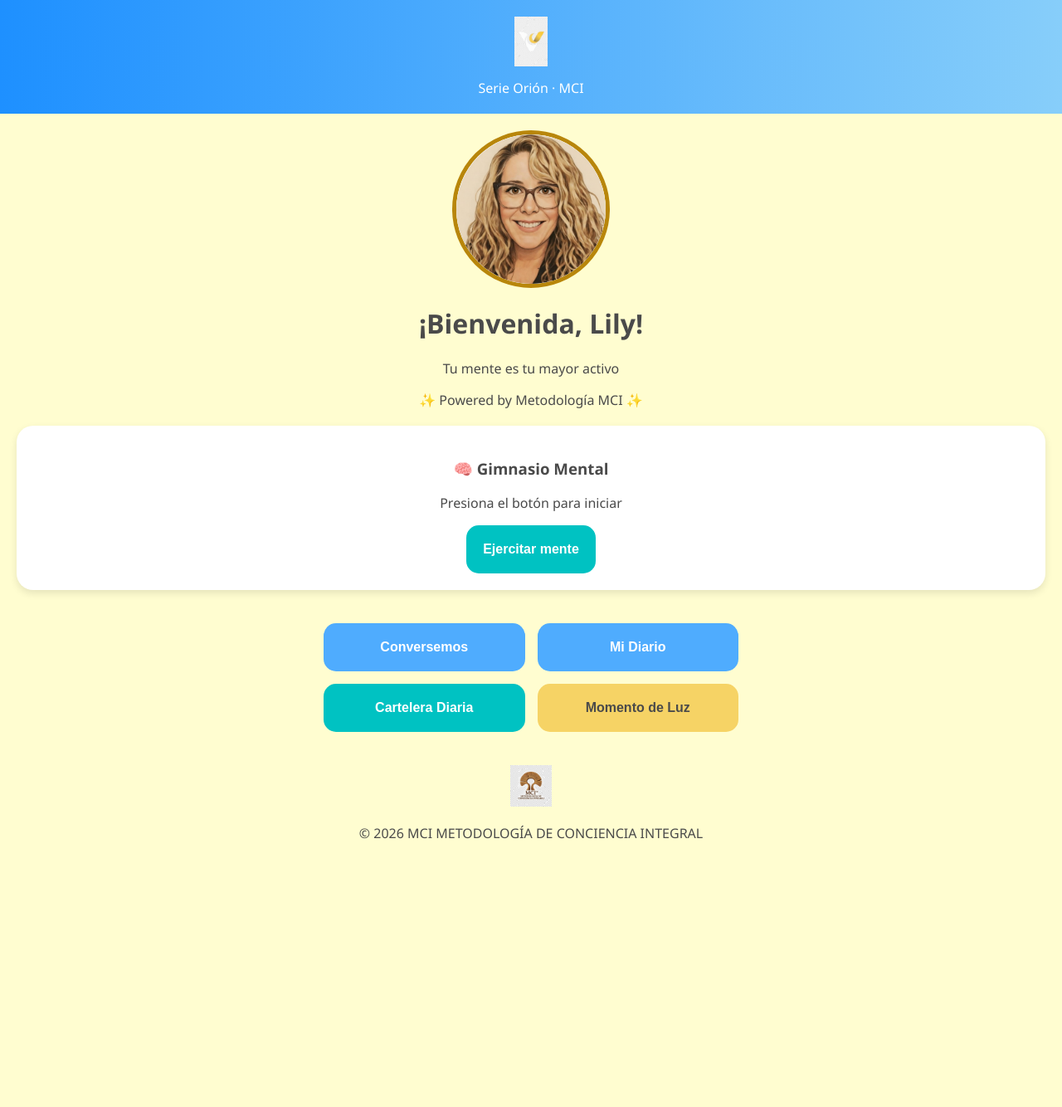
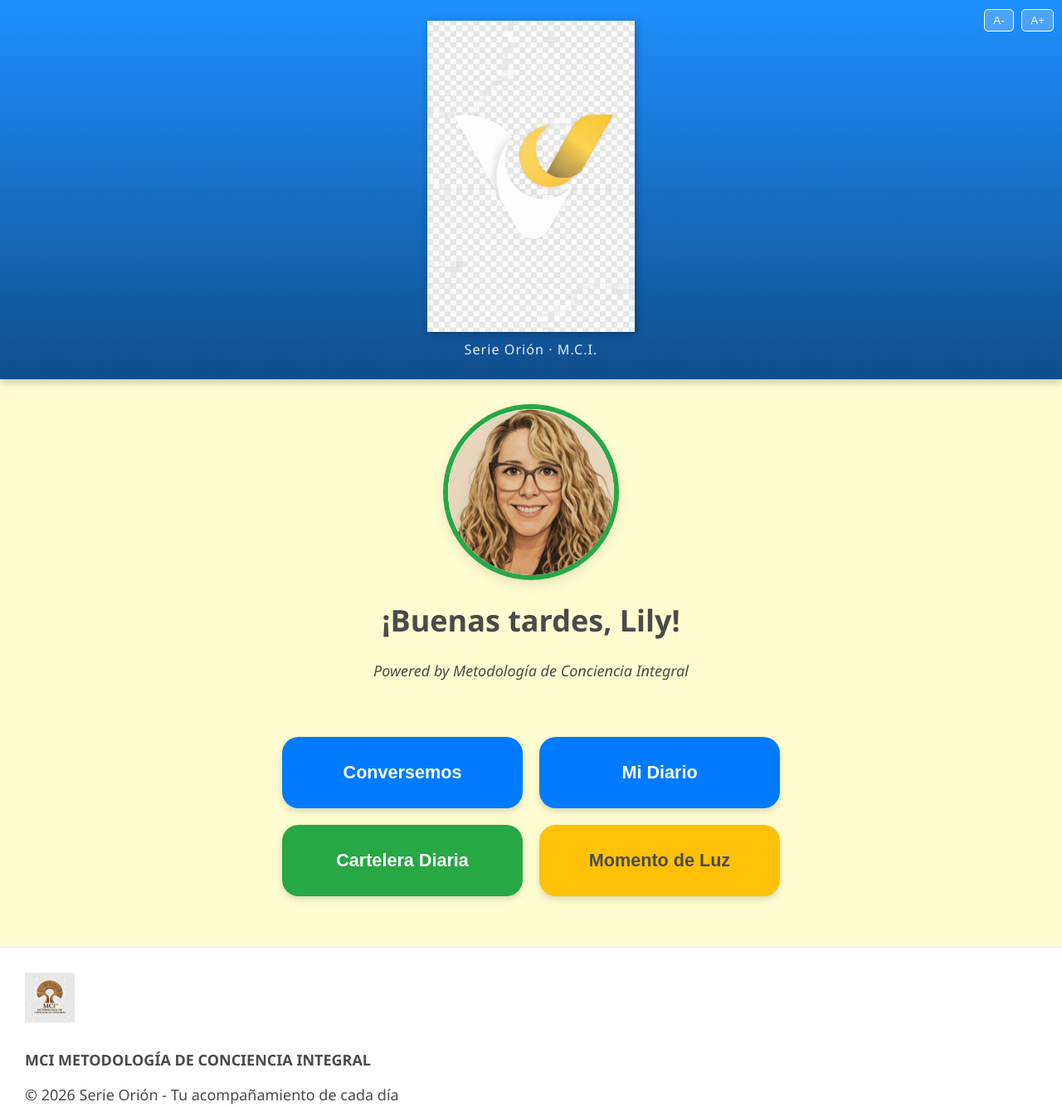
Before and after one commit to MCI-Metodologia/vespera-app, a plain HTML site: page index.html in a window 1280 px wide. Shown: the whole page at 83% size. Before the commit the page ends 1031 px from the top, so only its background shows below. Drawn offline with Linux system fonts and the light colour scheme.

Commit message:
Update title and enhance accessibility features

```diff
--- a/index.html
+++ b/index.html
@@ -3,66 +3,83 @@
 <head>
     <meta charset="UTF-8">
     <meta name="viewport" content="width=device-width, initial-scale=1.0">
-    <title>VESPERA - Serie Orión</title>
+    <title>VESPERA - MCI</title>
     <style>
-        body { background-color: #FFFDD0; font-family: 'Segoe UI', sans-serif; margin: 0; color: #4A4A4A; text-align: center; }
-        header { background: linear-gradient(to right, #1E90FF, #87CEFA); padding: 20px; color: white; }
-        .logo-top { height: 60px; margin-bottom: 10px; }
-        .avatar-container { margin: 20px auto; width: 180px; height: 180px; border-radius: 50%; border: 5px solid #B8860B; overflow: hidden; background: white; }
-        .avatar-img { width: 100%; height: 100%; object-fit: cover; }
-        .grid-container { display: grid; grid-template-columns: 1fr 1fr; gap: 15px; padding: 20px; max-width: 500px; margin: auto; }
-        .btn-menu { border: none; border-radius: 15px; padding: 20px; color: white; font-weight: bold; font-size: 16px; cursor: pointer; transition: 0.3s; }
-        .blue { background-color: #4facfe; }
-        .green { background-color: #00C2C2; }
-        .yellow { background-color: #f6d365; color: #4A4A4A; }
-        .gym-section { background: white; margin: 20px; padding: 20px; border-radius: 20px; box-shadow: 0 4px 10px rgba(0,0,0,0.1); }
-        .footer-logo { height: 50px; margin-top: 20px; }
+        :root { --font-size: 18px; }
+        body { background-color: #FFFDD0; font-family: 'Segoe UI', Tahoma, Geneva, Verdana, sans-serif; margin: 0; color: #4A4A4A; font-size: var(--font-size); }
+
+        /* HEADER MEJORADO */
+        header { background: linear-gradient(to bottom, #1E90FF, #104E8B); padding: 25px 10px; color: white; text-align: center; box-shadow: 0 4px 10px rgba(0,0,0,0.2); }
+        .logo-main { max-width: 250px; height: auto; display: block; margin: 0 auto 10px; filter: drop-shadow(2px 2px 4px rgba(0,0,0,0.3)); }
+        .subtitle { font-size: 0.9em; opacity: 0.9; font-weight: 300; letter-spacing: 1px; }
+
+        /* CONTROLES DE ACCESIBILIDAD */
+        .accessibility { position: absolute; top: 10px; right: 10px; }
+        .btn-acc { background: rgba(255,255,255,0.2); border: 1px solid white; color: white; padding: 5px 10px; border-radius: 5px; cursor: pointer; margin-left: 5px; }
+
+        /* SECCIÓN BIENVENIDA */
+        .welcome-section { padding: 30px 20px; text-align: center; }
+        .clara-circle { width: 200px; height: 200px; border-radius: 50%; border: 6px solid #28a745; margin: 0 auto 20px; overflow: hidden; box-shadow: 0 6px 15px rgba(0,0,0,0.1); background: white; }
+        .clara-circle img { width: 100%; height: 100%; object-fit: cover; }
+
+        /* BOTONES GRANDES (ESTILO SILVER) */
+        .menu-grid { display: grid; grid-template-columns: 1fr 1fr; gap: 20px; padding: 20px; max-width: 600px; margin: 0 auto; }
+        .btn-silver { border: none; border-radius: 20px; padding: 30px 10px; color: white; font-weight: bold; font-size: 1.2em; cursor: pointer; box-shadow: 0 4px 8px rgba(0,0,0,0.15); transition: transform 0.2s; }
+        .btn-silver:active { transform: scale(0.95); }
+        .azul { background-color: #007bff; }
+        .verde { background-color: #28a745; }
+        .amarillo { background-color: #ffc107; color: #4A4A4A; }
+
+        footer { background: #fff; padding: 30px; margin-top: 40px; border-top: 2px solid #eee; }
+        .logo-mci { height: 60px; margin-bottom: 10px; }
     </style>
 </head>
 <body>
 
 <header>
-    <img src="logo_vespera.png" alt="VESPERA" class="logo-top">
-    <div>Serie Orión · MCI</div>
+    <div class="accessibility">
+        <button class="btn-acc" onclick="changeFont(-2)">A-</button>
+        <button class="btn-acc" onclick="changeFont(2)">A+</button>
+    </div>
+    <img src="logo_vespera.png" alt="VESPERA" class="logo-main">
+    <div class="subtitle">Serie Orión · M.C.I.</div>
 </header>
 
-<div class="avatar-container">
-    <img src="avatar_clara.png" alt="Clara" class="avatar-img">
+<div class="welcome-section">
+    <div class="clara-circle">
+        <img src="avatar_clara.png" alt="Clara">
+    </div>
+    <h1 id="greeting">¡Cargando...</h1>
+    <p><i>Powered by Metodología de Conciencia Integral</i></p>
 </div>
 
-<h1>¡Bienvenida, Lily!</h1>
-<p>Tu mente es tu mayor activo</p>
-<p>✨ Powered by Metodología MCI ✨</p>
-
-<div class="gym-section">
-    <h3>🧠 Gimnasio Mental</h3>
-    <p id="ejercicio-texto">Presiona el botón para iniciar</p>
-    <button class="btn-menu green" onclick="nuevoEjercicio()">Ejercitar mente</button>
-</div>
-
-<div class="grid-container">
-    <button class="btn-menu blue">Conversemos</button>
-    <button class="btn-menu blue">Mi Diario</button>
-    <button class="btn-menu green">Cartelera Diaria</button>
-    <button class="btn-menu yellow">Momento de Luz</button>
+<div class="menu-grid">
+    <button class="btn-silver azul" onclick="alert('Iniciando conversación...')">Conversemos</button>
+    <button class="btn-silver azul" onclick="alert('Abriendo Diario...')">Mi Diario</button>
+    <button class="btn-silver verde" onclick="alert('Abriendo Cartelera...')">Cartelera Diaria</button>
+    <button class="btn-silver amarillo" onclick="alert('Tu Momento de Luz...')">Momento de Luz</button>
 </div>
 
 <footer>
-    <img src="logo_mci.png" alt="MCI" class="footer-logo">
-    <p>© 2026 MCI METODOLOGÍA DE CONCIENCIA INTEGRAL</p>
+    <img src="logo_mci.png" alt="MCI" class="logo-mci">
+    <p><strong>MCI METODOLOGÍA DE CONCIENCIA INTEGRAL</strong></p>
+    <p>© 2026 Serie Orión - Tu acompañamiento de cada día</p>
 </footer>
 
 <script>
-    const ejercicios = [
-        "Respira profundo 3 veces y visualiza tu meta de hoy.",
-        "Escribe 3 cosas por las que estás agradecida hoy.",
-        "Observa un objeto cercano y detalla 5 cualidades de él.",
-        "Cierra los ojos y escucha 3 sonidos diferentes a tu alrededor."
-    ];
+    // Saludo según la hora
+    const now = new Date();
+    const hour = now.getHours();
+    let text = "¡Buen día, Lily!";
+    if (hour >= 13) text = "¡Buenas tardes, Lily!";
+    if (hour >= 20) text = "¡Buenas noches, Lily!";
+    document.getElementById('greeting').innerText = text;
 
-    function nuevoEjercicio() {
-        const azar = Math.floor(Math.random() * ejercicios.length);
-        document.getElementById('ejercicio-texto').innerText = ejercicios[azar];
+    // Control de tamaño de letra
+    function changeFont(delta) {
+        const root = document.documentElement;
+        const currentSize = parseInt(getComputedStyle(root).getPropertyValue('--font-size'));
+        root.style.setProperty('--font-size', (currentSize + delta) + 'px');
     }
 </script>
 
```
